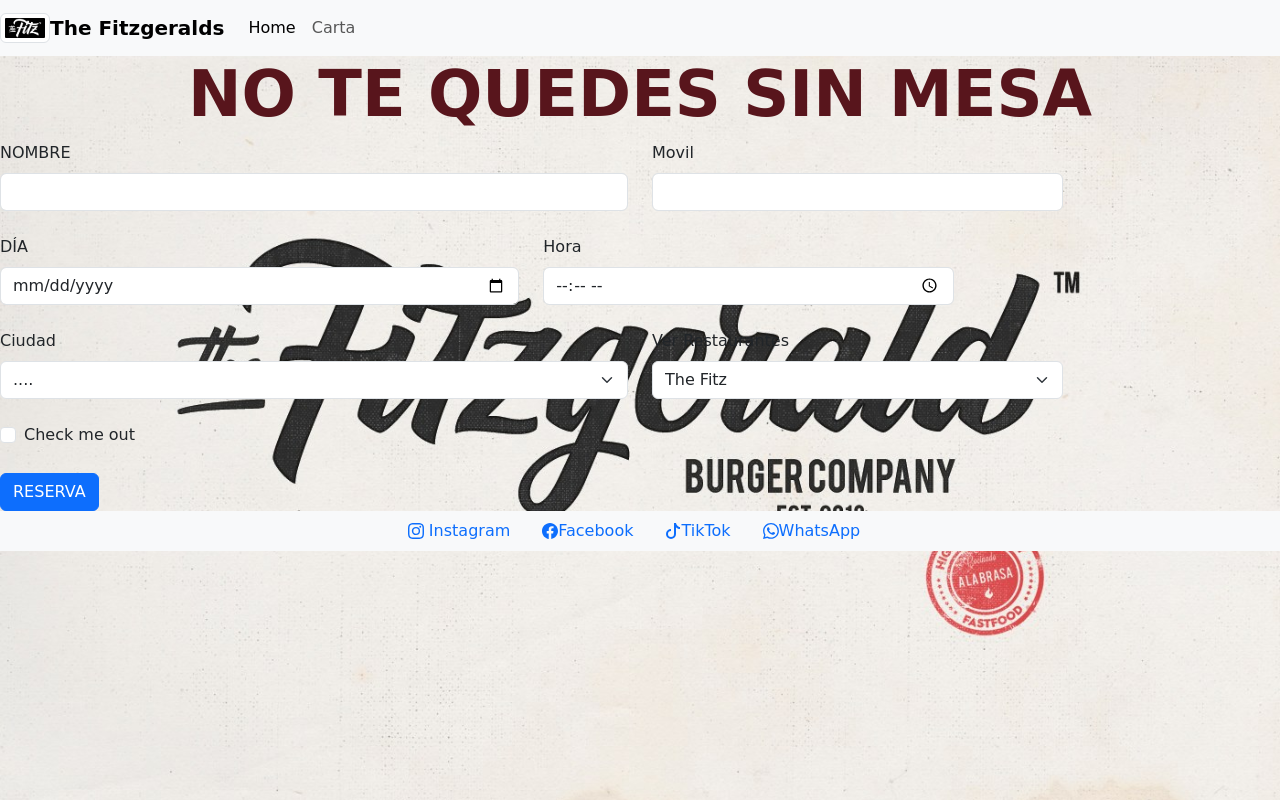
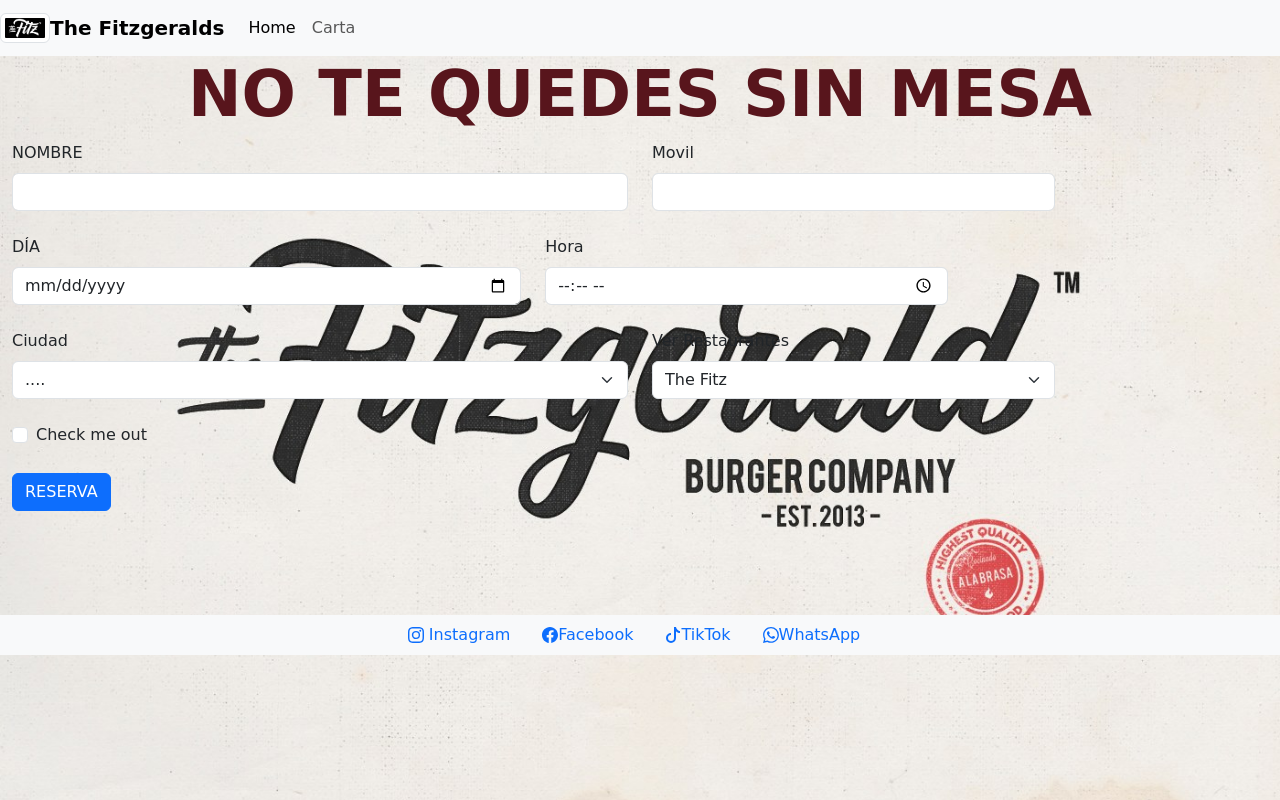
Before and after one commit to MarioAAT/mat-geekshubs-fsd-vlc-carta-restaurante, a plain HTML site: page pages/reservas.html in a window 1280 px wide. Drawn offline with nearby package versions, Linux system fonts and the light colour scheme.

Commit message:
modificacionreservas

```diff
--- a/pages/reservas.html
+++ b/pages/reservas.html
@@ -27,9 +27,7 @@
 
     <div class="container-fluid">
       <div class="row">
-        <nav
-          class="container-fluid d-flex col-sm-12 navbar navbar-expand-lg bg-body-tertiary"
-        >
+        <nav class="container-fluid d-flex col-sm-12 navbar navbar-expand-lg bg-body-tertiary">
           <div class="d-flex">
             <img
               src="../images/unnamed.jpg"
@@ -89,7 +87,7 @@
 
 <!-- Formulario -->
 
-    <div>
+    <div class="container-fluid">
       <form class="row g-4">
         <div class="col-md-6">
           <label for="imputnombre" class="form-label">NOMBRE</label>
@@ -141,8 +139,8 @@
     </div>
 
 <!-- Footer -->
-  <div class="d-flex align-items-end">
-    <div class="container-fluid h-20 m-10 p-9">
+    <div class="d-flex flex-column-reverse align-items-end mt-5 pt-5">
+      <div class="container-fluid h-20 m-10 p-9 flex-column align-items-end mt-1 pt-1">
         <div class="row">
           <ul class="nav  justify-content-center bg-body-tertiary ">
             <li class="nav-item">
```
Lines whose indentation alone changed are shown as unchanged.
